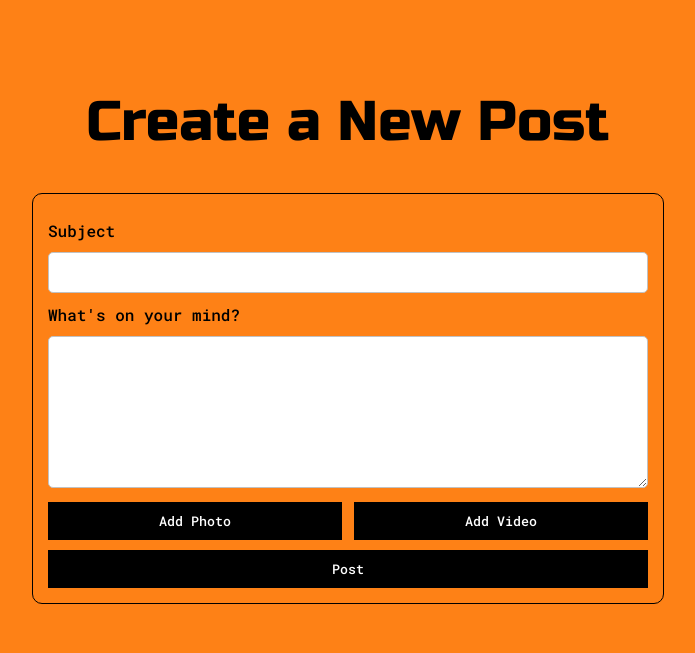
After one commit to jjalcantara1/gabster_trashcan, a Django app: page /post/ in a window 1280 px wide. The commit adds this page. Shown: the top 653 px of the page, without its empty margins (292-987 px from the left). Run offline with Django 4.2, Linux system fonts and the light colour scheme.

Commit message:
posts ni nat

```diff
--- a/accounts/views.py
+++ b/accounts/views.py
@@ -79,3 +79,6 @@ def get_redirect_if_exists(request):
 
 def profile_view(request):
     return redirect('profile')
+
+def post(request):
+    return render(request, "profile/post.html", {})
--- a/gabster_act/urls.py
+++ b/gabster_act/urls.py
@@ -28,7 +28,7 @@ urlpatterns = [
     path('admin/', admin.site.urls),
     path('', home_screen_view, name='home'),
    # path('', include('accounts.urls')),
-    path('Post/', include('Post.urls')),
+    path('post/', post, name='post'),
     path('login/', login_view, name='login'),
     path('logout/', logout_view, name='logout'),
     path('register/', register_view, name='register'),
@@ -38,6 +38,7 @@ urlpatterns = [
     path('profile/<str:username>', profile_view, name='profile_view'),
 
 
+
 ]
 
 if settings.DEBUG:
--- a/gabster_act/views.py
+++ b/gabster_act/views.py
@@ -18,3 +18,6 @@ def profile_view(request, username):
 
 def profile(request):
     return render(request, "profile/profile.html", {})
+
+def post(request):
+    return render(request, "profile/post.html", {})
--- /dev/null
+++ b/static_my_project/profile/post.css
@@ -0,0 +1,126 @@
+:root{
+	--mainColor:#eaeaea;
+	--secondaryColor:#fff;
+
+	--borderColor:#c1c1c1;
+
+	--btnColor: black;
+}
+
+
+html, body{
+	padding: 0;
+	margin: 0;
+}
+
+h1, h3, strong{
+	color: var(--mainText);
+	font-family: 'Russo One', sans-serif;
+	font-weight: 500;
+}
+
+label, input, textarea{
+	color: var(--mainText);
+	font-family: 'Roboto Mono', monospace;
+}
+
+h1{font-size: 56px;}
+h2{font-size: 36px;}
+h3{font-size: 28px;}
+h4{font-size: 24px;}
+h5{font-size: 20px;}
+h6{font-size: 16px;}
+
+body {
+	background-color: #FE8116;
+}
+
+.Post{
+	background-color: #FE8116;
+	border-bottom: 1px solid #FE8116 ;
+	overflow: auto;
+}
+
+.post-container{
+	padding-top: 50px;
+	width: 1200px;
+	margin: 0 auto;
+}
+
+#post-form{
+	display: block;
+	max-width: 600px;
+	margin: 0 auto;
+	border: 1px solid black;
+	padding: 15px;
+	border-radius: 10px;
+	background-color: #FE8116;
+	margin-bottom: 50px;
+}
+
+#post-form label{
+	line-height: 2.7em;
+}
+
+#post-form textarea{
+	min-height: 130px;
+	font-size: 14px;
+}
+
+.subject-field{
+	width: 99%;
+	padding-top: 10px;
+	padding-bottom:10px;
+	background-color: var(--secondaryColor);
+	border-radius: 5px;
+	border:1px solid var(--borderColor);
+	font-size: 14px;
+}
+
+.post-field{
+	width: 99%;
+	padding-top: 10px;
+	padding-bottom:10px;
+	background-color: var(--secondaryColor);
+	border-radius: 5px;
+	border:1px solid var(--borderColor);
+	font-size: 14px;
+}
+
+#photo-btn{
+	margin-top: 10px;
+	margin-right: 4px;
+	width: 49%;
+	padding-top: 10px;
+	padding-bottom: 10px;
+	color: #fff;
+	background-color: var(--btnColor);
+	border: none;
+}
+
+#video-btn{
+	margin-top: 10px;
+	margin-left: 4px;
+	width: 49%;
+	padding-top: 10px;
+	padding-bottom: 10px;
+	color: #fff;
+	background-color: var(--btnColor);
+	border: none;
+}
+
+#submit{
+	margin-top: 10px;
+	width: 100%;
+	padding-top: 10px;
+	padding-bottom: 10px;
+	color: #fff;
+	background-color: var(--btnColor);
+	border: none;
+}
+
+@media screen and (max-width: 1200px){
+	.post-container{
+		width: 95%;
+	}
+}
--- a/templates/profile/header.html
+++ b/templates/profile/header.html
@@ -11,7 +11,7 @@
 	<link href="https://fonts.googleapis.com/css2?family=Montserrat:wght@600&family=Roboto&display=swap" rel="stylesheet">
 	<link href="https://cdn.jsdelivr.net/npm/bootstrap@5.3.2/dist/css/bootstrap.min.css" rel="stylesheet" integrity="sha384-T3c6CoIi6uLrA9TneNEoa7RxnatzjcDSCmG1MXxSR1GAsXEV/Dwwykc2MPK8M2HN" crossorigin="anonymous">
     <link rel="stylesheet" href="https://cdn.jsdelivr.net/npm/bootstrap-icons@1.11.1/font/bootstrap-icons.css">
-    <link href="{% static 'profile/main.css' %}" rel="stylesheet">
+
 
 
 </head>
--- /dev/null
+++ b/templates/profile/post.html
@@ -0,0 +1,43 @@
+{% load static %}
+<!DOCTYPE html>
+<html>
+<head>
+	<title>Gabster | Create a New Post</title>
+
+	<meta name="viewport" content="width-device-width, initial scale=1, maximum-scale=1, minimum-scale=1">
+
+	<link rel="preconnect" href="https://fonts.googleapis.com">
+	<link rel="preconnect" href="https://fonts.gstatic.com" crossorigin>
+	<link href="https://fonts.googleapis.com/css2?family=Russo+One&display=swap" rel="stylesheet">
+
+	<link rel="preconnect" href="https://fonts.googleapis.com">
+	<link rel="preconnect" href="https://fonts.gstatic.com" crossorigin>
+	<link href="https://fonts.googleapis.com/css2?family=Roboto+Mono:wght@500&display=swap" rel="stylesheet">
+
+    <link href="{% static 'profile/post.css' %}" rel="stylesheet">
+
+	<link id="theme-style" rel="stylesheet" type="text/css" href="">
+</head>
+<body>
+	<!-- <section class="Post"> -->
+		<div class="post-container">
+			<h1 style="text-align: center">Create a New Post</h1>
+
+			<form id="post-form">
+
+				<label>Subject</label>
+				<input class="subject-field" type="text" name="subject">
+
+				<label>What's on your mind?</label>
+				<textarea class="post-field" name="message"></textarea>
+
+				<input id="photo-btn" type="submit" value="Add Photo">
+				<input id="video-btn" type="submit" value="Add Video">
+				<input id="submit" type="submit" value="Post">
+
+			</form>
+		</div>
+	<!-- </section> -->
+
+</body>
+</html>
```
